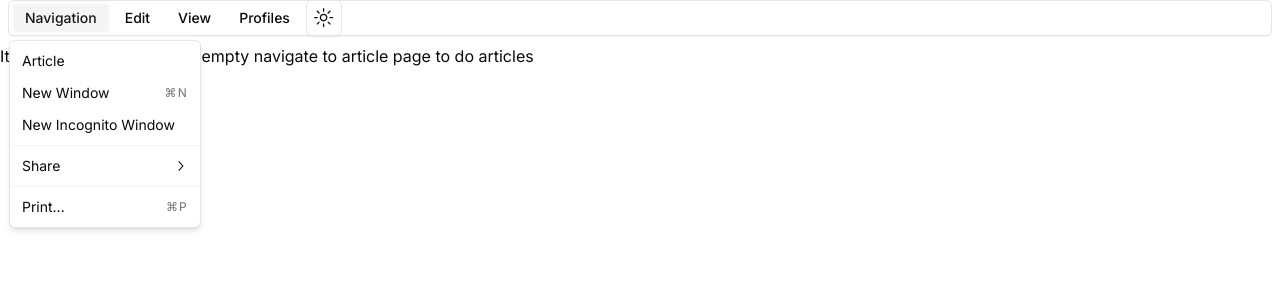
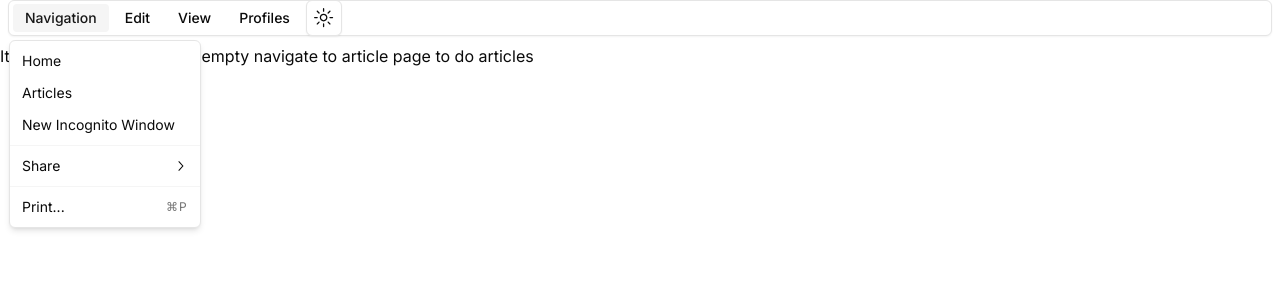
Before and after one commit to hrgself1112/editorfrontend, a Next.js app: page / in a window 1280 px wide. Both pictures are taken after a click on the button "Navigation". Shown: the top 300 px of the page. Built offline with nearby package versions, Linux system fonts and the light colour scheme.

Commit message:
some other path changes made

```diff
--- a/src/components/header/menu-bar.jsx
+++ b/src/components/header/menu-bar.jsx
@@ -23,10 +23,10 @@ import Link from "next/link";
           <MenubarTrigger>Navigation</MenubarTrigger>
           <MenubarContent>
             <MenubarItem>
-              <Link href="/">Article</Link>
+              <Link href="/">Home</Link>
             </MenubarItem>
             <MenubarItem>
-              New Window <MenubarShortcut>⌘N</MenubarShortcut>
+            <Link href="/article">Articles</Link>
             </MenubarItem>
             <MenubarItem >New Incognito Window</MenubarItem>
             <MenubarSeparator />
```
